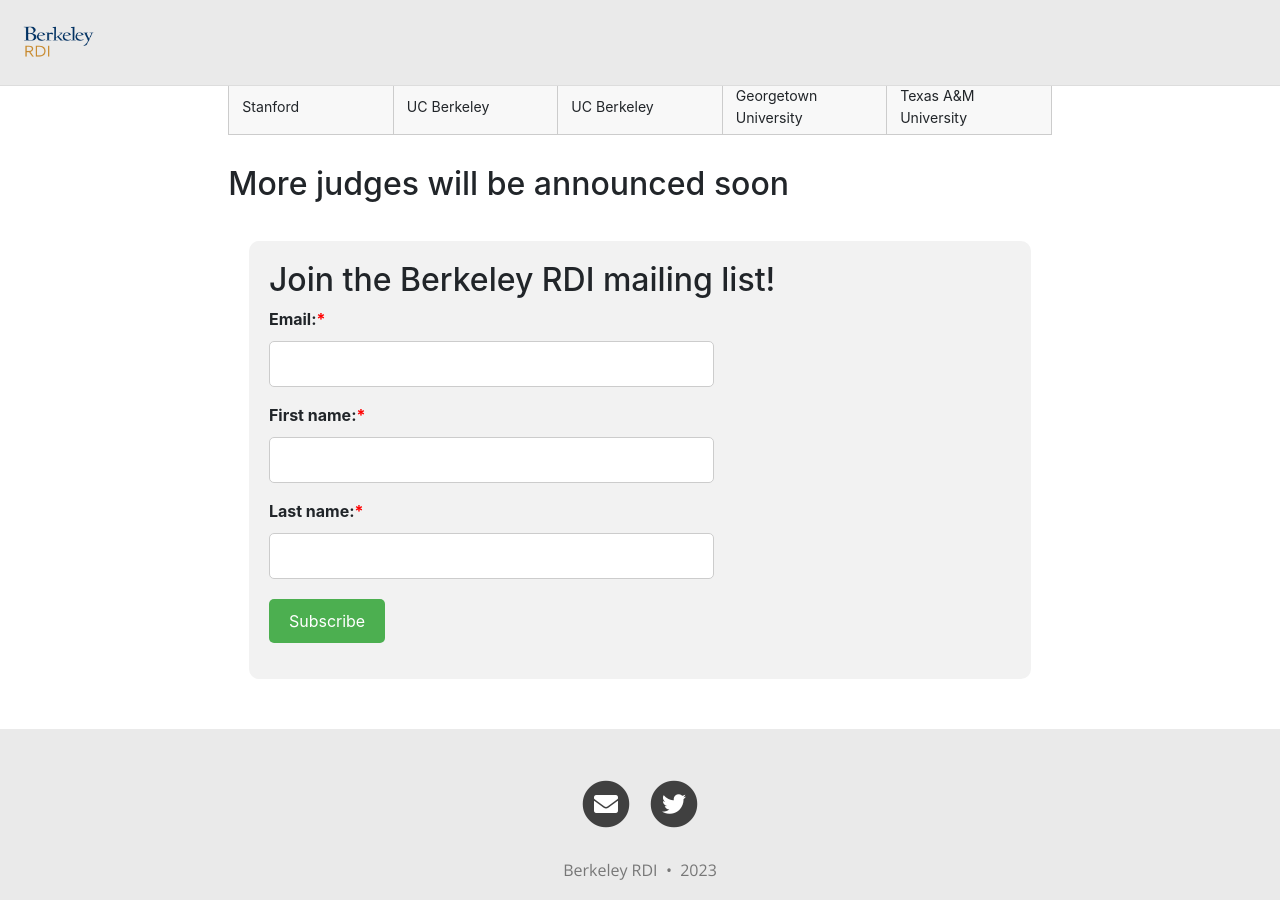
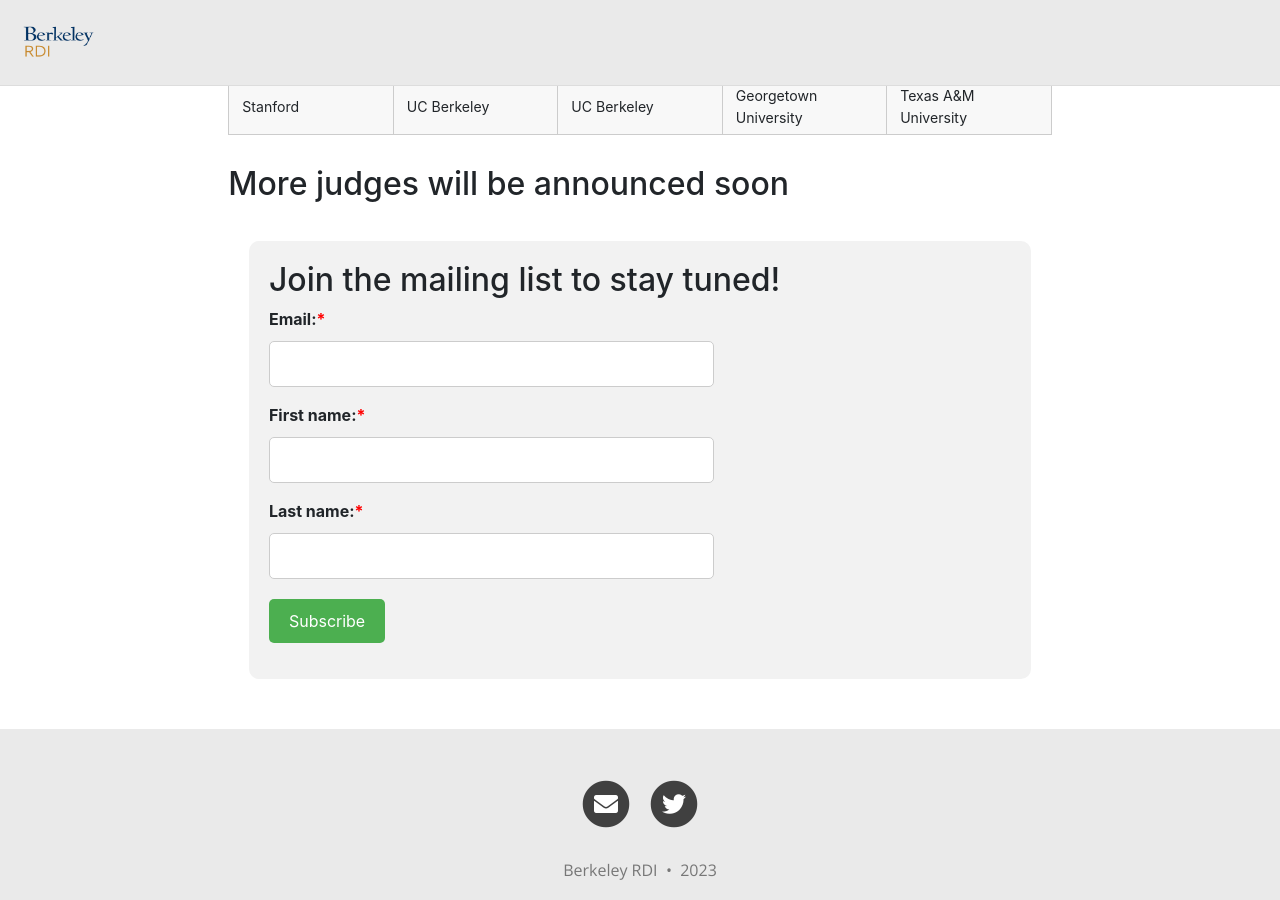
Before and after one commit to rdi-berkeley/zkp-web3-hackathon, a Jekyll site: the page built from index.md, in a window 1280 px wide and 900 px high, scrolled down 1550 px. Built offline with Jekyll 4.4.1, drawn with Linux system fonts in a browser that asks for light colours; nearby versions of some CDN libraries; grey boxes are pictures that could not be loaded.

Commit message:
added mailing list statement

```diff
--- a/_layouts/home.html
+++ b/_layouts/home.html
@@ -161,7 +161,7 @@ cover-img: "/assets/img/ZKP_Web3 HackathonBanner.jpg"
 
 
 <form action="submit.php" method="post">
-<h2>Join the Berkeley RDI mailing list!</h2>
+<h2>Join the mailing list to stay tuned!</h2>
   <div class="form-group">
     <label for="email">Email:<span style="color:red">*</span></label>
     <input type="email" id="email" name="email" required>
```
